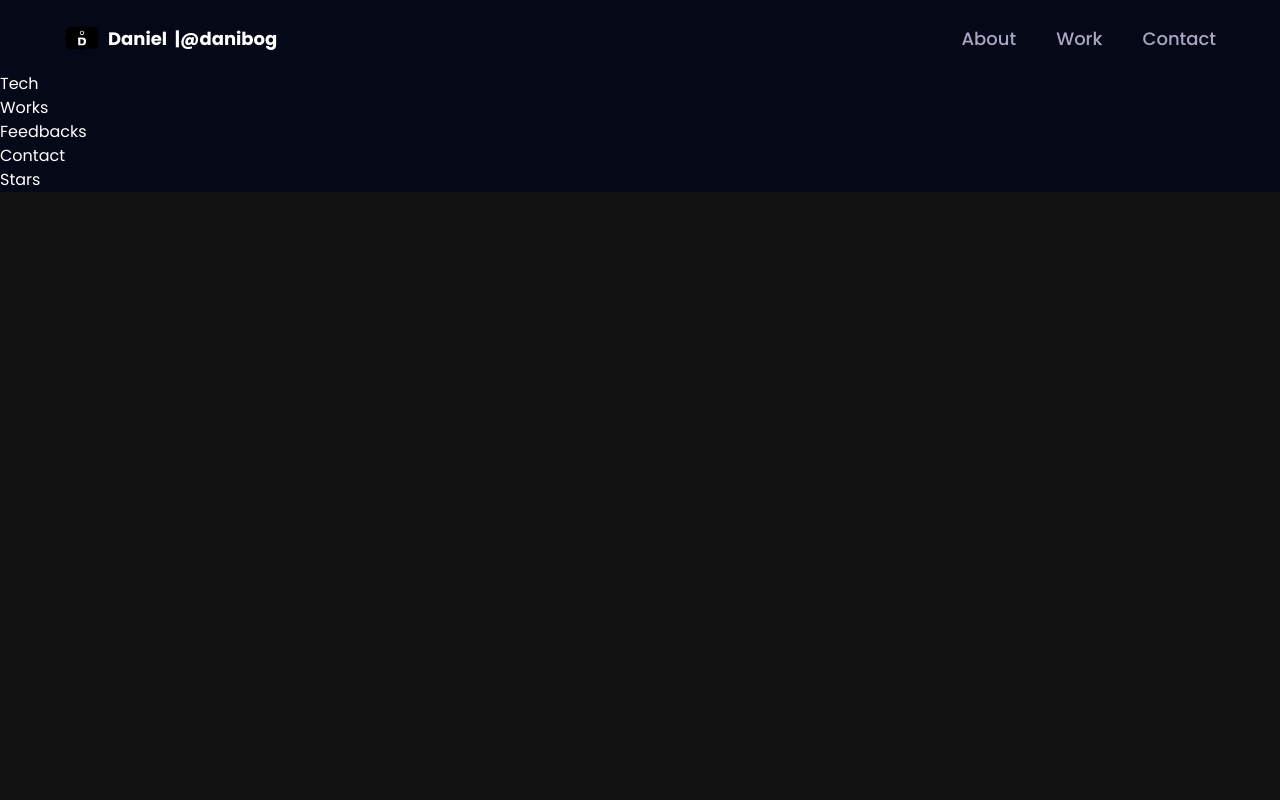
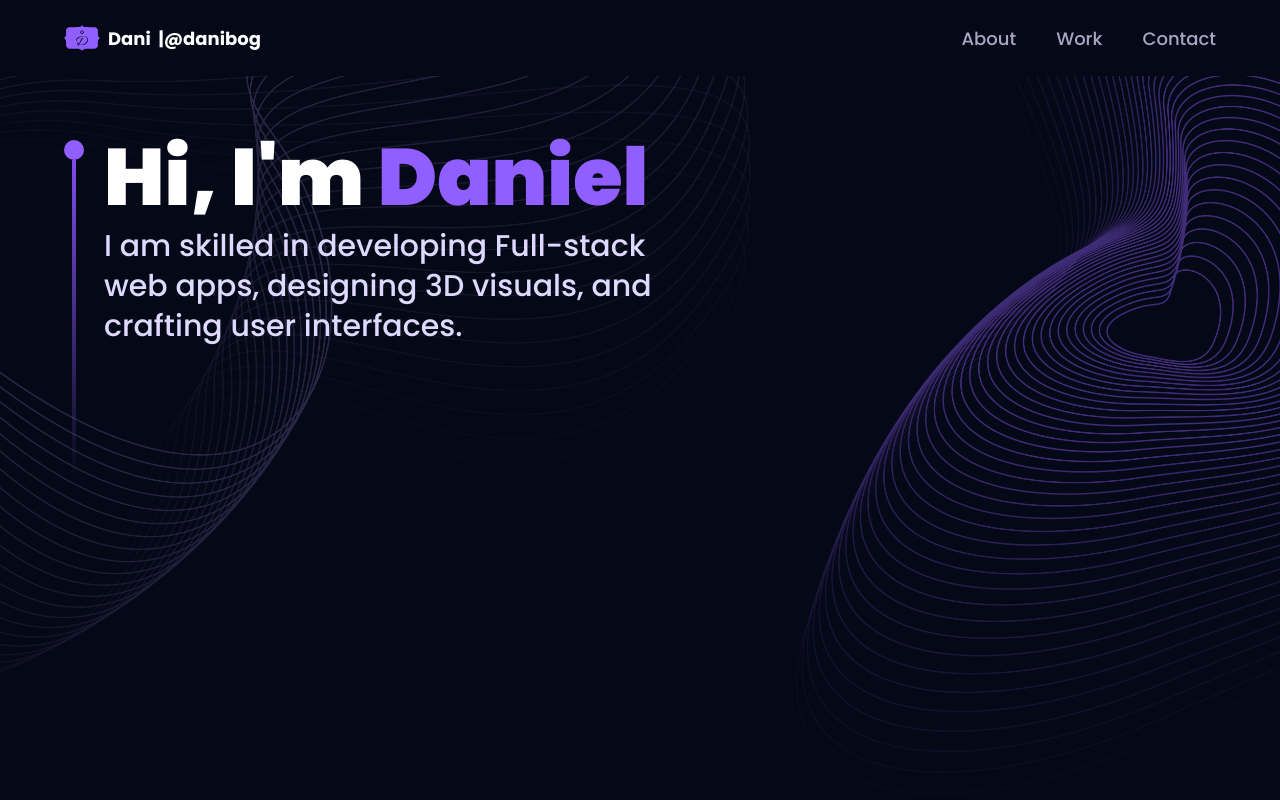
Before and after one commit to daniel-bogale/my-3D-portfolio, a React (Vite) app: page / in a window 1280 px wide. Shown: the top 800 px of the page. Built offline with nearby package versions, Linux system fonts and the light colour scheme.

Commit message:
hero component description is built

```diff
--- a/src/components/Hero.jsx
+++ b/src/components/Hero.jsx
@@ -1,9 +1,31 @@
-import React from 'react'
+import { motion } from "framer-motion";
+
+import { styles } from "../styles";
+import { ComputersCanvas } from "./canvas";
 
 const Hero = () => {
   return (
-    <div>Hero</div>
-  )
-}
+    <section className="relative w-full h-screen mx-auto">
+      <div
+        className={`${styles.paddingX} absolute inset-0 top-[120px] max-w-7xl mx-auto flex flex-row items-start gap-5`}
+      >
+        <div className="flex flex-col justify-center items-center mt-5">
+          <div className="w-5 h-5 rounded-full bg-[#915eff]" />
+          <div className="w-1 sm:h-80 h-40 violet-gradient" />
+        </div>
+        <div className={`${styles.heroHeadText}`}>
+          <h1>
+            Hi, I'm <span className="text-[#915eff]">Daniel</span>
+          </h1>
+          <p className={styles.heroSubText}>
+            I am skilled in developing Full-stack <br className="sm:block hidden" />
+            web apps, designing 3D visuals, and <br className="sm:block hidden" />
+            crafting user interfaces.
+          </p>
+        </div>
+      </div>
+    </section>
+  );
+};
 
-export default Hero
+export default Hero;
--- a/src/components/Navbar.jsx
+++ b/src/components/Navbar.jsx
@@ -23,8 +23,7 @@ const Navbar = () => {
           }}
         >
           <img src={logo} alt="logo" className="w-9 h-9 object-contain"></img>
-          <p className="text-white text-[18px] font-bold cursor-pointer flex">
-            Daniel &nbsp;
+          <p className="text-white text-[18px] font-bold cursor-pointer flex">Dani &nbsp;
             <span className="sm:block hidden">|@danibog</span>
           </p>
         </Link>
```
Also changed, not shown: src/App.jsx (+9 -10 lines), src/assets/logo.svg.
